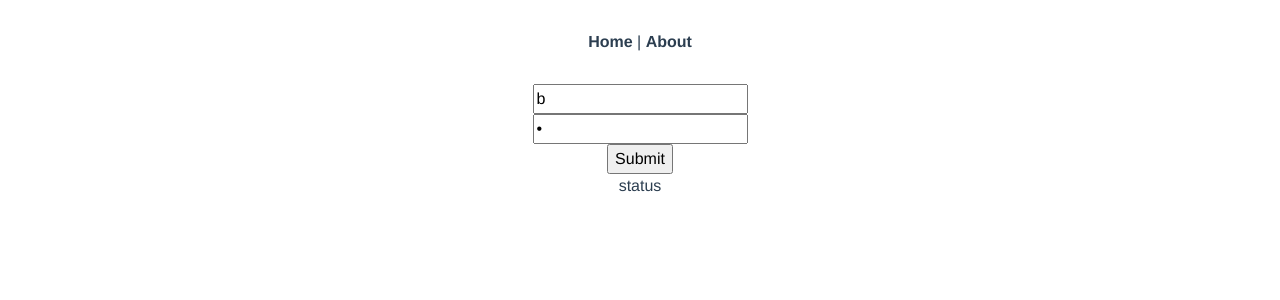
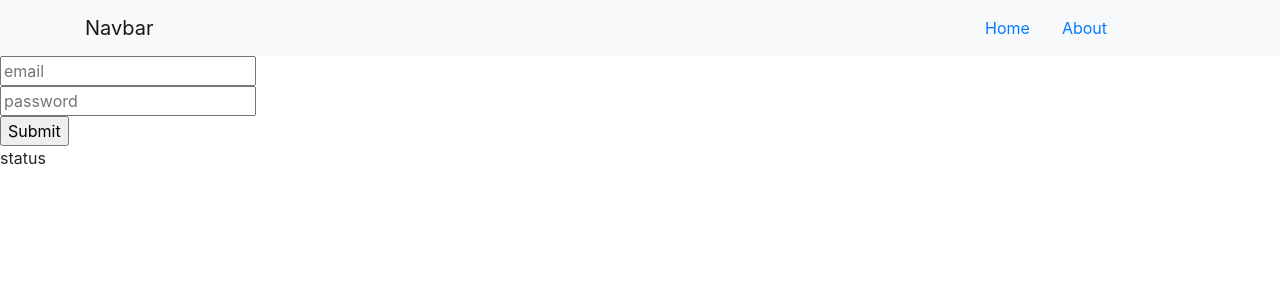
Before and after one commit to sandeepyadavhas/conduit, a Vue app: page /login in a window 1280 px wide. Shown: the top 300 px of the page. Built offline with nearby package versions, Linux system fonts and the light colour scheme.

Commit message:
second commit for the day

```diff
--- a/public/index.html
+++ b/public/index.html
@@ -1,14 +1,19 @@
 <!DOCTYPE html>
 <html lang="en">
+
 <head>
   <meta charset="utf-8">
   <meta http-equiv="X-UA-Compatible" content="IE=edge">
   <meta name="viewport" content="width=device-width,initial-scale=1.0">
   <link rel="icon" href="<%= BASE_URL %>favicon.ico">
-    <link rel="stylesheet" href="https://maxcdn.bootstrapcdn.com/bootstrap/4.0.0/css/bootstrap.min.css" integrity="sha384-Gn5384xqQ1aoWXA+058RXPxPg6fy4IWvTNh0E263XmFcJlSAwiGgFAW/dAiS6JXm" crossorigin="anonymous">
-    <link rel="stylesheet" href="https://use.fontawesome.com/releases/v5.4.1/css/all.css" integrity="sha384-5sAR7xN1Nv6T6+dT2mhtzEpVJvfS3NScPQTrOxhwjIuvcA67KV2R5Jz6kr4abQsz" crossorigin="anonymous">
+  <link rel="stylesheet" href="https://maxcdn.bootstrapcdn.com/bootstrap/4.0.0/css/bootstrap.min.css" integrity="sha384-Gn5384xqQ1aoWXA+058RXPxPg6fy4IWvTNh0E263XmFcJlSAwiGgFAW/dAiS6JXm"
+    crossorigin="anonymous">
+  <link rel="stylesheet" href="https://use.fontawesome.com/releases/v5.4.1/css/all.css" integrity="sha384-5sAR7xN1Nv6T6+dT2mhtzEpVJvfS3NScPQTrOxhwjIuvcA67KV2R5Jz6kr4abQsz"
+    crossorigin="anonymous">
+  <link rel="stylesheet" href="site.css">
   <title>medium_vue</title>
 </head>
+
 <body>
   <noscript>
     <strong>We're sorry but medium_vue doesn't work properly without JavaScript enabled. Please enable it to continue.</strong>
@@ -16,4 +21,5 @@
   <div id="app"></div>
   <!-- built files will be auto injected -->
 </body>
+
 </html>
--- /dev/null
+++ b/public/site.css
@@ -0,0 +1,31 @@
+.hide {
+	display: none;
+}
+.loader {
+	border: 16px solid #f3f3f3;
+	border-radius: 50%;
+	border-top: 16px solid #3498db;
+	width: 120px;
+	height: 120px;
+	-webkit-animation: spin 2s linear infinite; /* Safari */
+	animation: spin 2s linear infinite;
+}
+
+/* Safari */
+@-webkit-keyframes spin {
+	0% {
+		-webkit-transform: rotate(0deg);
+	}
+	100% {
+		-webkit-transform: rotate(360deg);
+	}
+}
+
+@keyframes spin {
+	0% {
+		transform: rotate(0deg);
+	}
+	100% {
+		transform: rotate(360deg);
+	}
+}
--- a/src/App.vue
+++ b/src/App.vue
@@ -1,31 +1,23 @@
 <template>
   <div id="app" v-bind:class="{ hide : this.$root.loading}">
-    <div id="nav">
-      <router-link to="/">Home</router-link> |
-      <router-link to="/about">About</router-link>
-    </div>
+    <Navbar></Navbar>
     <router-view/>
   </div>
 </template>
 
+<script>
+import Navbar from "@/components/Navbar.vue";
+
+export default {
+  components: {
+    Navbar
+  }
+};
+</script>
+
+
+
 <style lang="scss">
-#app {
-  font-family: 'Avenir', Helvetica, Arial, sans-serif;
-  -webkit-font-smoothing: antialiased;
-  -moz-osx-font-smoothing: grayscale;
-  text-align: center;
-  color: #2c3e50;
-}
-#nav {
-  padding: 30px;
-  a {
-    font-weight: bold;
-    color: #2c3e50;
-    &.router-link-exact-active {
-      color: #42b983;
-    }
-  }
-}
 .hide {
   display: none;
 }
--- a/src/components/Login.vue
+++ b/src/components/Login.vue
@@ -25,8 +25,8 @@ import AuthenticationService from '@/services/AuthenticationService'
 export default {
 	name: 'Login',
 	data: () => { return{
-		email: 'b',
-		password: 'c',
+		email: '',
+		password: '',
 		status: 'status'
 	}},
 	methods: {
--- /dev/null
+++ b/src/components/Navbar.vue
@@ -0,0 +1,46 @@
+<template>
+  <div>
+    <nav class="navbar navbar-expand-lg navbar-light bg-light">
+      <div class="container">
+        <a class="navbar-brand" href="#">Navbar</a>
+        <button class="navbar-toggler" type="button" data-toggle="collapse" data-target="#navbarSupportedContent" aria-controls="navbarSupportedContent" aria-expanded="false" aria-label="Toggle navigation">
+          <span class="navbar-toggler-icon"></span>
+        </button>
+
+        <div class="collapse navbar-collapse" id="navbarSupportedContent">
+          <ul class="navbar-nav mr-auto">
+
+
+          </ul>
+            <li class="nav-link"><router-link to="/">Home</router-link></li>
+            <li class="nav-link"><router-link to="/about">About</router-link></li>
+            <li class="nav-link">{{username}}</li>
+          <ul>
+          </ul>
+        </div>
+      </div>
+      </nav>
+  </div>
+</template>
+
+<script>
+export default {
+  name: "Navbar",
+  data: () => {
+    return {};
+  },
+  computed: {
+    username() {
+      return this.$root.user ? this.$root.user.username : "";
+    }
+  }
+};
+/* from
+sandep01010
+sandep01010@gmail.com
+qwertyuiop
+*/
+</script>
+
+<style>
+</style>
--- a/src/router.js
+++ b/src/router.js
@@ -3,6 +3,8 @@ import Router from 'vue-router'
 import Home from './views/Home.vue'
 import Register from './components/Register.vue'
 import Login from './components/Login.vue'
+import About from './views/About.vue'
+import ArticleView from './views//ArticleView.vue'
 
 Vue.use(Router)
 
@@ -16,12 +18,14 @@ export default new Router({
 			component: Home
 		},
 		{
+			path: '/article/:slug',
+			name: 'article',
+			component: ArticleView
+		},
+		{
 			path: '/about',
 			name: 'about',
-      // route level code-splitting
-      // this generates a separate chunk (about.[hash].js) for this route
-      // which is lazy-loaded when the route is visited.
-      component: () => import(/* webpackChunkName: "about" */ './views/About.vue')
+			component: About
 		},
 		{
 			path: '/register',
--- a/src/services/ArticleService.js
+++ b/src/services/ArticleService.js
@@ -29,5 +29,8 @@ export default {
 	},
 	getTags() {
 		return Api().get('/tags');
+	},
+	getArticle(slug) {
+		return Api().get('/articles/'+slug);
 	}
 }
--- a/src/views/About.vue
+++ b/src/views/About.vue
@@ -18,6 +18,7 @@
 						:slug="article.slug"
 						v-on:like-post="likePost($event);"
 					></Heart>
+					<router-link :to="'/article/'+article.slug">Read More...</router-link>
 				</li>
 			</ul>
 			<PaginationNumbering
@@ -31,19 +32,20 @@
 </template>
 
 <script>
-import Heart from '@/components/Heart.vue'
-import ArticleService from '@/services/ArticleService'
-import TagList from '@/components/TagList.vue'
-import PaginationNumbering from '@/components/PaginationNumbering.vue'
+import Heart from "@/components/Heart.vue";
+import ArticleService from "@/services/ArticleService";
+import TagList from "@/components/TagList.vue";
+import PaginationNumbering from "@/components/PaginationNumbering.vue";
 
 export default {
-	name: 'home',
+	name: "home",
 	components: {
 		TagList,
 		PaginationNumbering,
 		Heart
 	},
-	data: () => { return{
+	data: () => {
+		return {
 			loading: true,
 			articleData: {
 				articles: null,
@@ -51,8 +53,9 @@ export default {
 			},
 			tags: null,
 			articlesInSinglePage: 10,
-		currentlyLoaded: null
-	}},
+			currentlyLoaded: {global: true}
+		};
+	},
 	methods: {
 		likePost(slug) {
 			console.log(slug);
@@ -70,14 +73,13 @@ export default {
 			let response;
 			if (feed) {
 				response = await ArticleService.getFeed(limit, offset);
-			}
-			else {
+			} else {
 				response = await ArticleService.getArticles(limit, offset, tag);
 			}
 			if (response && response.data) {
 				return response.data;
-			}
-			else return {
+			} else
+				return {
 					articles: null,
 					articlesCount: 0
 				};
@@ -86,23 +88,21 @@ export default {
 			const response = await ArticleService.getTags();
 			if (response && response.data && response.data.tags) {
 				return response.data.tags;
-			}
-			else return [];
+			} else return [];
 		},
 		async setPage(num) {
 			this.loading = true;
 
 			let limit = this.articlesInSinglePage;
-			let offset = (num-1) * this.articlesInSinglePage;
-			let newArticleData; //await this.getArticles(this.articlesInSinglePage, 0);
+			let offset = (num - 1) * this.articlesInSinglePage;
+			let newArticleData;
+
 			if (this.currentlyLoaded.tag) {
 				let tag = this.currentlyLoaded.tag;
 				newArticleData = await this.getArticles(limit, offset, tag);
-			}
-			else if (this.currentlyLoaded.feed) {
+			} else if (this.currentlyLoaded.feed) {
 				newArticleData = await this.getArticles(limit, offset, undefined, true);
-			}
-			else {
+			} else {
 				newArticleData = await this.getArticles(limit, offset);
 			}
 			this.articleData = newArticleData;
@@ -111,53 +111,44 @@ export default {
 		},
 		async setTag(tag) {
 			this.loading = true;
-			const newArticleData = await this.getArticles(this.articlesInSinglePage, 0, tag);
+			const newArticleData = await this.getArticles(
+				this.articlesInSinglePage,
+				0,
+				tag
+			);
 			this.articleData = newArticleData;
-			this.currentlyLoaded = {tag: tag};
+			this.currentlyLoaded = { tag: tag };
 			this.loading = false;
 		},
 		async setFeed() {
 			this.loading = true;
-			const newArticleData = await this.getArticles(this.articlesInSinglePage, 0, undefined, true);
+			const newArticleData = await this.getArticles(
+				this.articlesInSinglePage,
+				0,
+				undefined,
+				true
+			);
 			this.articleData = newArticleData;
-			this.currentlyLoaded = {feed: true};
+			this.currentlyLoaded = { feed: true };
 			this.loading = false;
 		},
 		async setGlobalArticles() {
 			this.loading = true;
-			const newArticleData = await this.getArticles(this.articlesInSinglePage, 0);
+			const newArticleData = await this.getArticles(
+				this.articlesInSinglePage,
+				0
+			);
 			this.articleData = newArticleData;
-			this.currentlyLoaded = {global: true};
+			this.currentlyLoaded = { global: true };
 			this.loading = false;
 		}
 	},
 	async created() {
 		this.init();
 	}
-}
+};
 </script>
 
 <style>
-.hide {
-	display: none;
-}
-.loader {
-  border: 16px solid #f3f3f3;
-  border-radius: 50%;
-  border-top: 16px solid #3498db;
-  width: 120px;
-  height: 120px;
-  -webkit-animation: spin 2s linear infinite; /* Safari */
-  animation: spin 2s linear infinite;
-}
 
-/* Safari */
-@-webkit-keyframes spin {
-  0% { -webkit-transform: rotate(0deg); }
-  100% { -webkit-transform: rotate(360deg); }
-}
-
-@keyframes spin {
-  0% { transform: rotate(0deg); }
-  100% { transform: rotate(360deg); }
-}</style>
+</style>
--- /dev/null
+++ b/src/views/ArticleView.vue
@@ -0,0 +1,43 @@
+<template>
+	<div class="articleview">
+		<div class="loader" v-if="loading"></div>
+		<div class="main" v-if="article">
+			<h1>{{article.title}}</h1>
+			{{article.body}}
+		</div>
+	</div>
+</template>
+
+<script>
+import ArticleService from "@/services/ArticleService";
+
+export default {
+	name: "articleview",
+	components: {},
+	data: () => {return {
+		loading: true,
+		article: null
+	}},
+	computed: {
+		slug() {
+			return this.$route.params.slug;
+		}
+	},
+	methods: {
+		async getArticle(slug) {
+			const response = await ArticleService.getArticle(slug);
+			if (response && response.data && response.data.article) {
+				return response.data.article;
+			}
+			else return null;
+		}
+	},
+	async created() {
+		this.article = await this.getArticle(this.slug);
+		this.loading = false;
+	}
+};
+</script>
+
+<style>
+</style>
```
Lines whose indentation alone changed are shown as unchanged.
